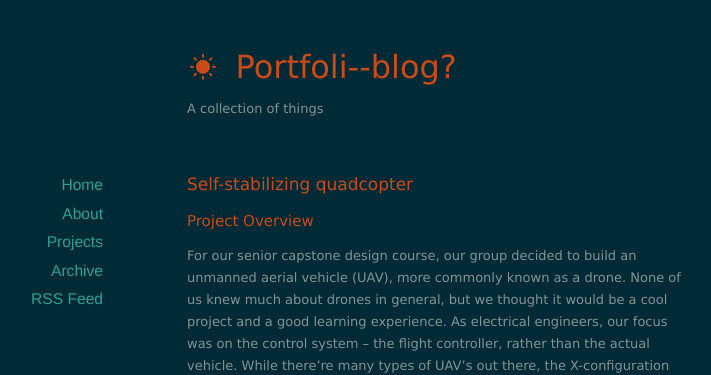
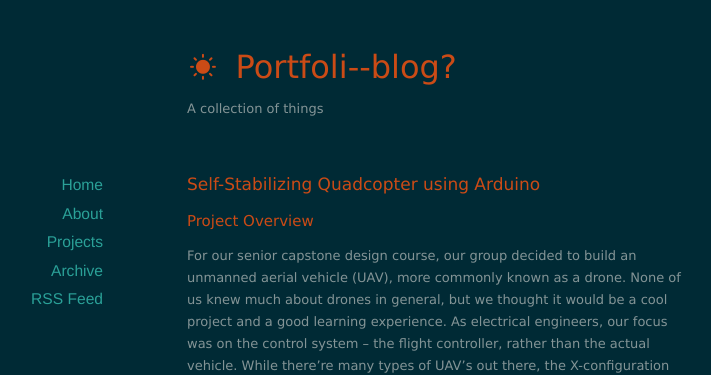
Before and after one commit to nolanschan/nolanschan.github.io, a Jekyll site: the page built from projects/quadcopter/index.markdown, in a window 1280 px wide and 900 px high. Shown: the top 375 px of the window, without its empty margins (203-914 px from the left). Built offline with Jekyll 4.4.1, drawn with Linux system fonts in a browser that asks for light colours; nearby versions of some CDN libraries.

Commit message:
Update index.markdown

```diff
--- a/projects/quadcopter/index.markdown
+++ b/projects/quadcopter/index.markdown
@@ -1,8 +1,8 @@
 ---
-title: EE400D - Self-stabilizing quadcopter
+title: Self-Stabilizing Quadcopter using Arduino (EE400D - Electrical Engineering Design Project)
 layout: default
 ---
-# Self-stabilizing quadcopter #
+# Self-Stabilizing Quadcopter using Arduino #
 
 ## Project Overview ##
 
```
